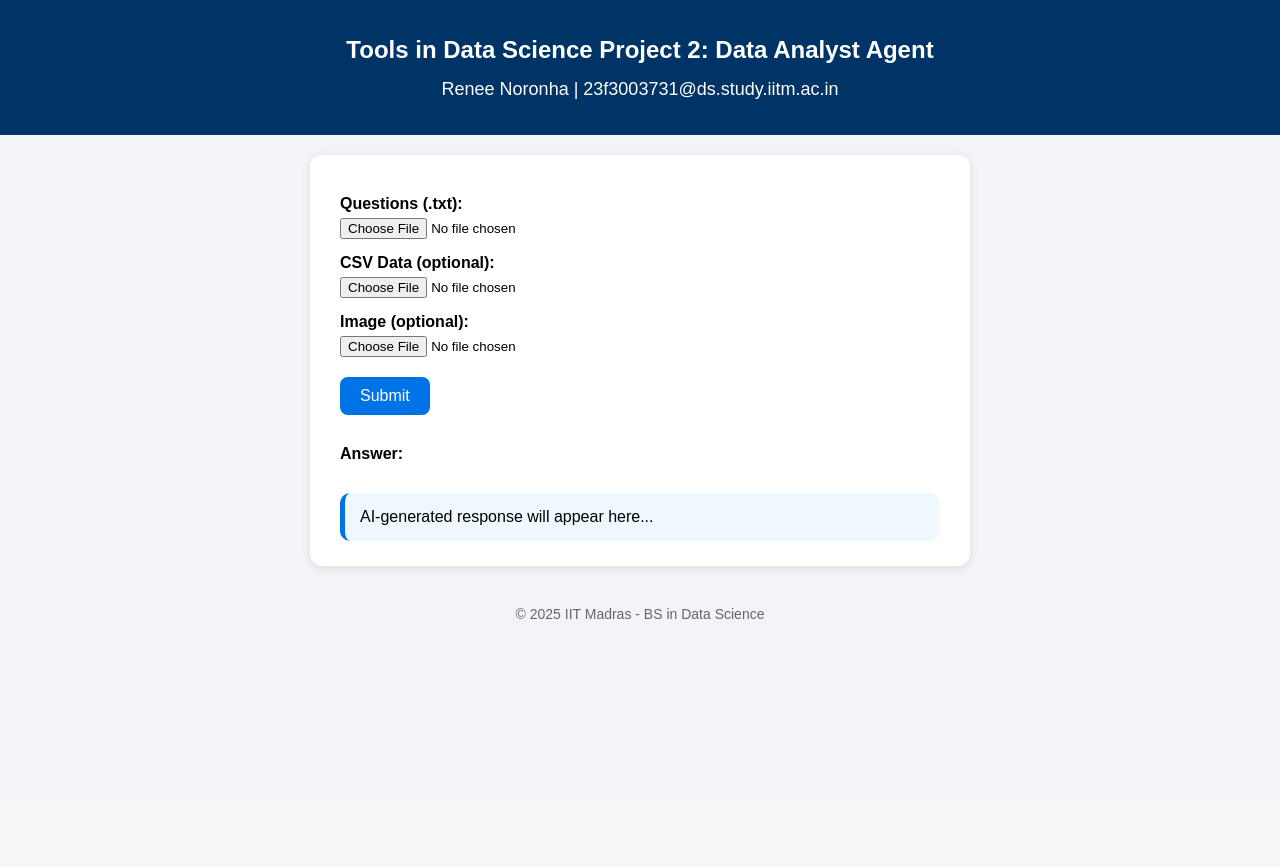
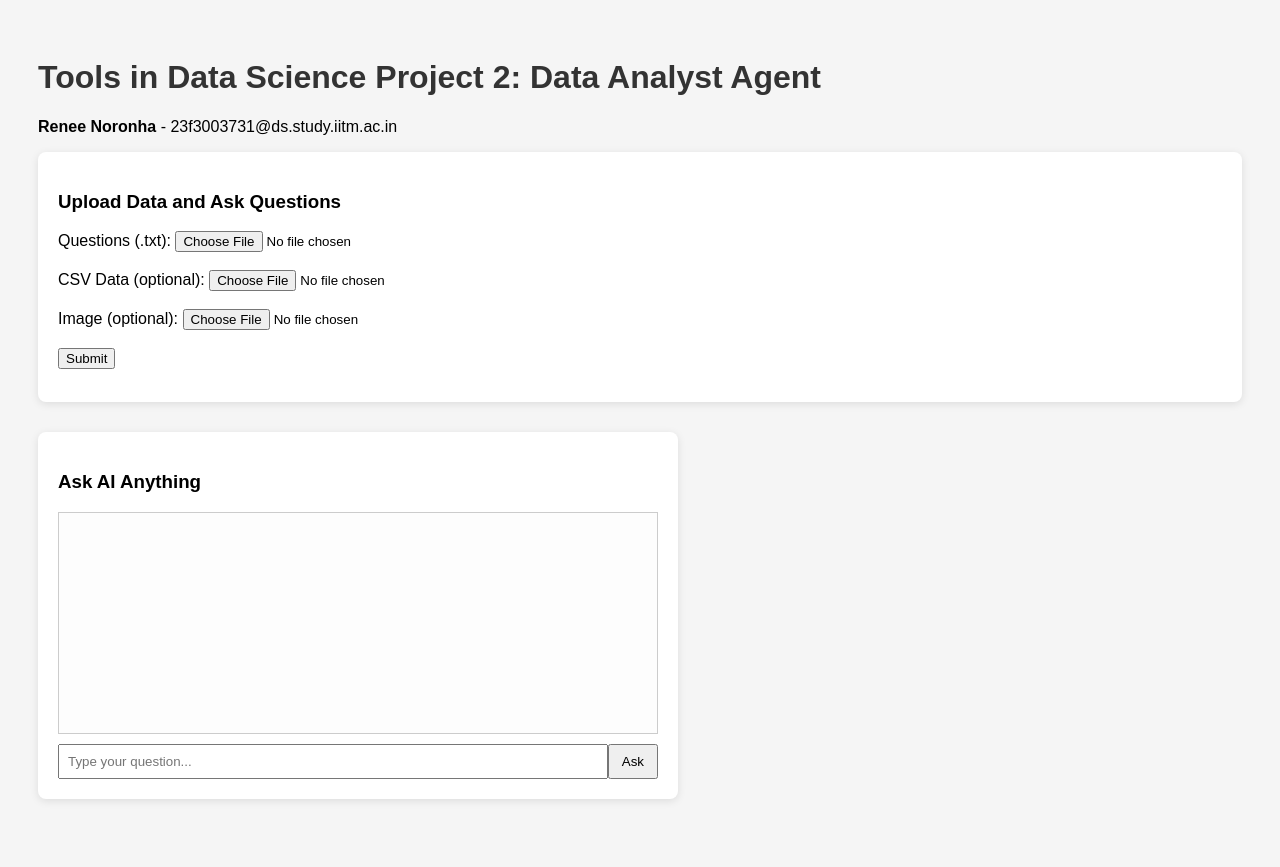
Before and after one commit to reneenor13/TDS-P2, a FastAPI app: page / in a window 1280 px wide. Before the commit the page ends 619 px from the top, so only its background shows below. Run offline with FastAPI, Linux system fonts and the light colour scheme.

Commit message:
Update index.html

```diff
--- a/templates/index.html
+++ b/templates/index.html
@@ -1,143 +1,110 @@
 <!DOCTYPE html>
-<html lang="en">
+<html>
 <head>
-  <meta charset="UTF-8" />
-  <meta name="viewport" content="width=device-width, initial-scale=1.0"/>
     <title>Tools in Data Science Project 2: Data Analyst Agent</title>
     <style>
         body {
             font-family: Arial, sans-serif;
-      background-color: #f2f4f8;
-      margin: 0;
-      padding: 0;
-      display: flex;
-      flex-direction: column;
-      align-items: center;
-    }
-
-    header {
-      background-color: #003366;
-      color: white;
-      padding: 20px 30px;
-      width: 100%;
-      text-align: center;
+            padding: 30px;
+            background: #f5f5f5;
         }
 
         h1 {
-      margin-bottom: 5px;
-      font-size: 24px;
+            color: #333;
         }
 
-    h2 {
-      font-size: 18px;
-      font-weight: normal;
+        .form-section, .chatbox {
+            background: white;
+            padding: 20px;
+            margin-bottom: 30px;
+            border-radius: 8px;
+            box-shadow: 0 2px 8px rgba(0,0,0,0.1);
         }
 
-    .container {
-      background-color: white;
-      margin-top: 20px;
-      padding: 25px 30px;
-      border-radius: 12px;
-      box-shadow: 0 2px 10px rgba(0, 0, 0, 0.1);
+        .chatbox {
             max-width: 600px;
-      width: 90%;
         }
 
-    label {
-      font-weight: bold;
-      display: block;
-      margin-top: 15px;
+        .chat-log {
+            border: 1px solid #ccc;
+            padding: 10px;
+            height: 200px;
+            overflow-y: scroll;
+            background: #fdfdfd;
+            margin-bottom: 10px;
         }
 
-    input[type="file"] {
-      margin-top: 5px;
+        .chat-input {
+            display: flex;
         }
 
-    button {
-      margin-top: 20px;
-      background-color: #0073e6;
-      color: white;
-      border: none;
-      padding: 10px 20px;
-      border-radius: 8px;
-      cursor: pointer;
-      font-size: 16px;
+        .chat-input input {
+            flex: 1;
+            padding: 8px;
         }
 
-    button:hover {
-      background-color: #005bb5;
-    }
-
-    .response-box {
-      margin-top: 30px;
-      padding: 15px;
-      background-color: #f0f8ff;
-      border-radius: 10px;
-      border-left: 5px solid #0073e6;
-      white-space: pre-wrap;
-    }
-
-    .footer {
-      margin-top: 40px;
-      font-size: 14px;
-      color: #666;
-    }
-
-    .chat-label {
-      margin-top: 30px;
-      font-size: 16px;
-      font-weight: bold;
+        .chat-input button {
+            padding: 8px 12px;
         }
     </style>
 </head>
 <body>
-  <header>
     <h1>Tools in Data Science Project 2: Data Analyst Agent</h1>
-    <h2>Renee Noronha | 23f3003731@ds.study.iitm.ac.in</h2>
-  </header>
+    <p><strong>Renee Noronha</strong> - 23f3003731@ds.study.iitm.ac.in</p>
 
-  <div class="container">
-    <form id="uploadForm">
-      <label for="questions">Questions (.txt):</label>
-      <input type="file" name="questions" required /><br />
-
-      <label for="data">CSV Data (optional):</label>
-      <input type="file" name="data" /><br />
-
-      <label for="image">Image (optional):</label>
-      <input type="file" name="image" /><br />
-
+    <div class="form-section">
+        <h3>Upload Data and Ask Questions</h3>
+        <form id="upload-form" enctype="multipart/form-data">
+            <label>Questions (.txt): <input type="file" name="questions"></label><br><br>
+            <label>CSV Data (optional): <input type="file" name="data"></label><br><br>
+            <label>Image (optional): <input type="file" name="image"></label><br><br>
             <button type="submit">Submit</button>
         </form>
-
-    <div class="chat-label">Answer:</div>
-    <div id="response" class="response-box">AI-generated response will appear here...</div>
+        <pre id="upload-response"></pre>
     </div>
 
-  <div class="footer">© 2025 IIT Madras - BS in Data Science</div>
+    <div class="chatbox">
+        <h3>Ask AI Anything</h3>
+        <div class="chat-log" id="chat-log"></div>
+        <div class="chat-input">
+            <input type="text" id="chat-question" placeholder="Type your question..." />
+            <button onclick="askAI()">Ask</button>
+        </div>
+    </div>
 
     <script>
-    const form = document.getElementById("uploadForm");
-    const responseBox = document.getElementById("response");
-
-    form.addEventListener("submit", async function (e) {
+        document.getElementById("upload-form").addEventListener("submit", async (e) => {
             e.preventDefault();
-      responseBox.textContent = "🧠 Thinking... please wait";
-
+            const form = e.target;
             const formData = new FormData(form);
-
-      try {
             const res = await fetch("/api/", {
                 method: "POST",
-          body: formData,
+                body: formData
+            });
+            const result = await res.json();
+            document.getElementById("upload-response").innerText = JSON.stringify(result, null, 2);
         });
 
-        const data = await res.json();
-        responseBox.textContent = data.response || "No response from AI.";
-      } catch (err) {
-        responseBox.textContent = "❌ Error: " + err.message;
+        async function askAI() {
+            const question = document.getElementById("chat-question").value;
+            if (!question) return;
+
+            const chatLog = document.getElementById("chat-log");
+            chatLog.innerHTML += `<p><strong>You:</strong> ${question}</p>`;
+
+            const res = await fetch("/chat/", {
+                method: "POST",
+                headers: {
+                    "Content-Type": "application/json"
+                },
+                body: JSON.stringify({ question })
+            });
+
+            const result = await res.json();
+            const answer = result.answer || result.error;
+            chatLog.innerHTML += `<p><strong>AI:</strong> ${answer}</p>`;
+            document.getElementById("chat-question").value = "";
         }
-    });
     </script>
 </body>
 </html>
```
Lines whose indentation alone changed are shown as unchanged.
